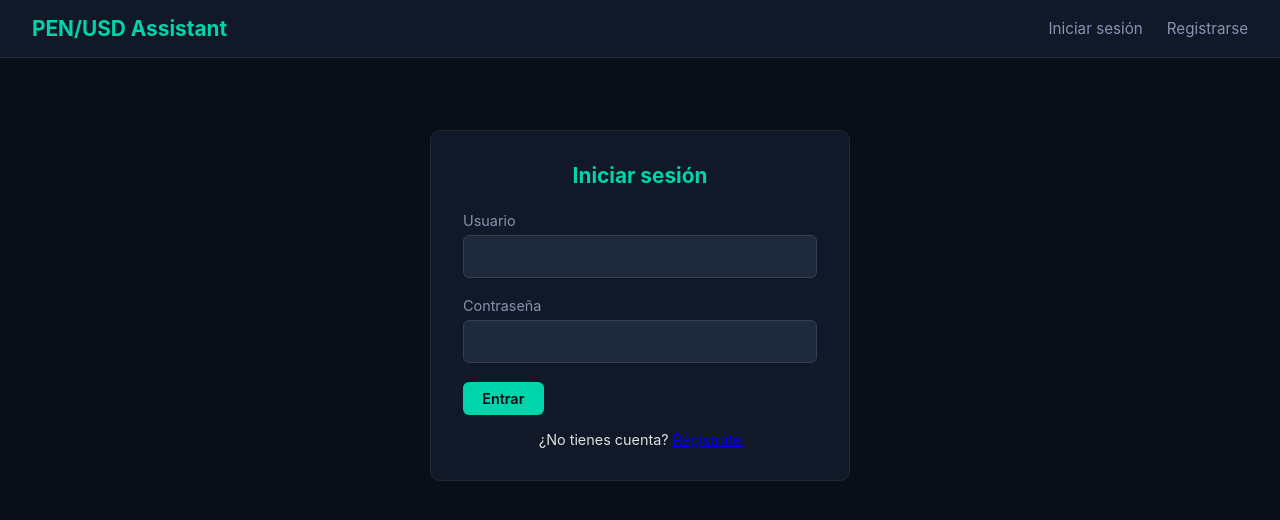
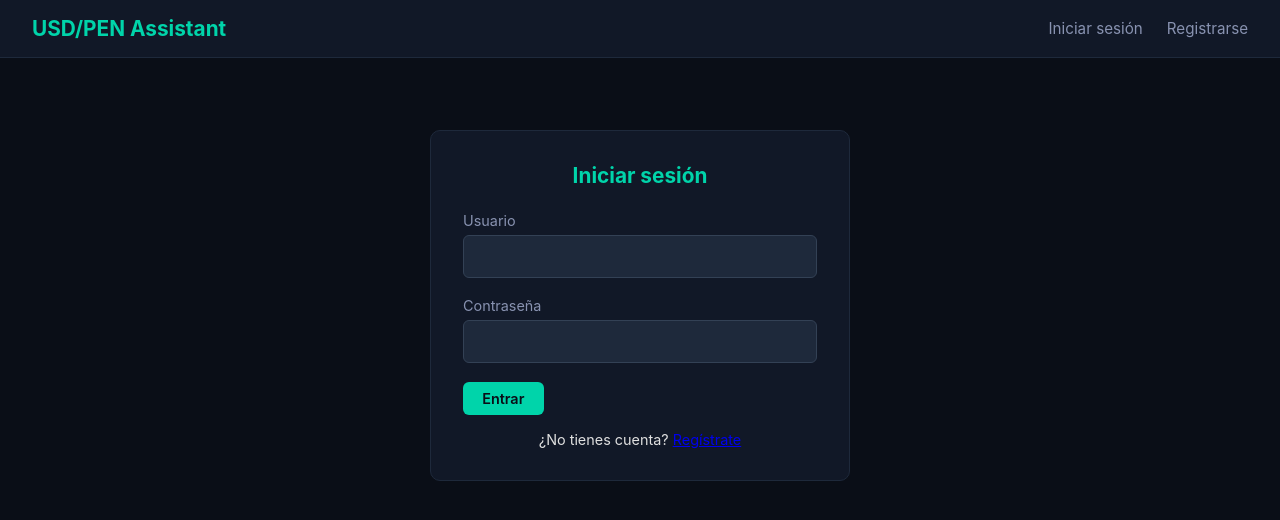
Before and after one commit to andres31416YT/pen-usd-trading-assistant, a React (Vite) app in the folder app/frontend/: page /login in a window 1280 px wide. Shown: the top 520 px of the page. Built offline with nearby package versions, Linux system fonts and the light colour scheme.

Commit message:
feat: update currency pair references from PEN/USD to USD/PEN in Navbar, PredictionDisplay, and Dashboard components

```diff
--- a/app/frontend/src/components/Navbar.jsx
+++ b/app/frontend/src/components/Navbar.jsx
@@ -58,7 +58,7 @@ function Navbar({ user, onLogout }) {
   return (
     <nav className="navbar" ref={menuRef} aria-label="Navegación principal">
       <Link to="/" className="navbar-brand" onClick={() => setMenuOpen(false)}>
-        PEN/USD Assistant
+        USD/PEN Assistant
       </Link>
 
       {/* Hamburger toggle button */}
--- a/app/frontend/src/components/PredictionDisplay.jsx
+++ b/app/frontend/src/components/PredictionDisplay.jsx
@@ -6,7 +6,7 @@ function PredictionDisplay({ prediction }) {
 
   return (
     <div className="card prediction-display">
-      <h3>Predicción PEN/USD</h3>
+      <h3>Predicción USD/PEN</h3>
       <div className={`prediction-value ${direction}`}>
         {direction === 'bullish' ? '↑ Alcista' : direction === 'bearish' ? '↓ Bajista' : '→ Neutral'}
       </div>
--- a/app/frontend/src/pages/Dashboard.jsx
+++ b/app/frontend/src/pages/Dashboard.jsx
@@ -218,8 +218,8 @@ function Dashboard({ user }) {
 
       <div className="dashboard-middle">
         <div className="pair-header">
-          <span className="pair-name">PEN/USD</span>
-          <span className="pair-subtitle">Peruvian Sol / US Dollar</span>
+          <span className="pair-name">USD/PEN</span>
+          <span className="pair-subtitle">US Dollar / Peruvian Sol</span>
         </div>
 
         <div className="price-chart-card">
```
